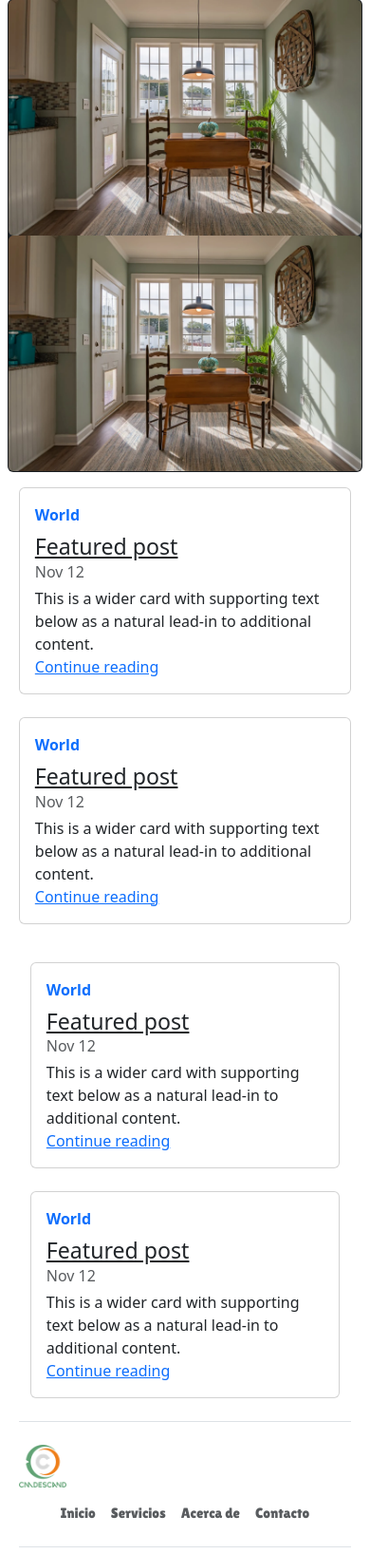
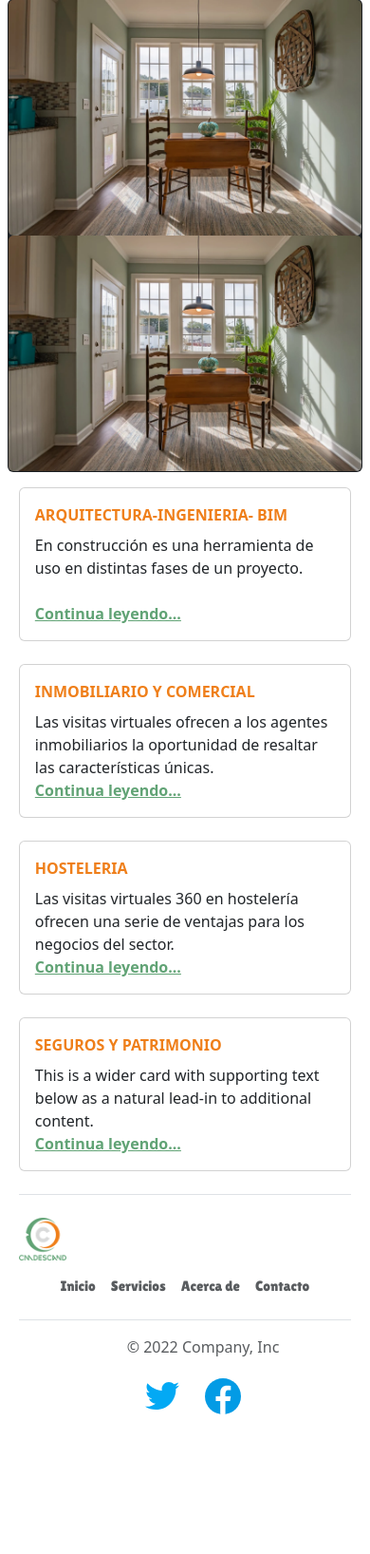
Before and after one commit to mariaroa/CMDESCAND, a PHP site: page /servicios/servicios in a window 390 px wide. Shown: the part 208-1844 px from the top of the page at 95% size. After the commit the page ends 1697 px from the top, so only its background shows below. Run offline with PHP 8.4, Linux system fonts and the light colour scheme.

Commit message:
cambios en seccion servicios

```diff
--- a/public/css/style.css
+++ b/public/css/style.css
@@ -7,6 +7,10 @@ a.nav-link {
 }
 a.nav-link:hover {
     color: #61a375;
+}
+.continua{
+  color: #61a375;
+  font-weight: bold;
 }
 .nav-pills {
     --bs-nav-pills-border-radius: var(--bs-border-radius);
@@ -55,6 +59,9 @@ a.nav-link:hover {
 }
 div.row-banner{
 --bs-gutter-x: 0;
+}
+.text-primary {
+  color: #ef7f1a!important;
 }
 /* Aquí puedes agregar los estilos específicos para pantallas de dispositivos móviles */
   @media screen and (max-width: 370px) and (max-width: 411px) {
--- a/views/servicios/index.php
+++ b/views/servicios/index.php
@@ -2,7 +2,6 @@
 require 'views/index/index.php';
 require 'views/header/index.php';
 ?>
-
 <div class="card bg-dark text-white">
     <div class="row row-banner">
         <div class="col-md-6">
@@ -16,69 +15,51 @@ require 'views/header/index.php';
         <div class="text-overlay">"Explora un mundo de posibilidades con nuestra realidad 360 y escáner de vanguardia."</div>
     </div>
 </div>
-<div class="container mt-3 container-servicios">
+<div class="container mt-3">
     <div class="row">
         <div class="col-lg-6">
             <div class="card flex-md-row mb-4 box-shadow h-md-250">
                 <div class="card-body d-flex flex-column align-items-start">
-                    <strong class="d-inline-block mb-2 text-primary">World</strong>
-                    <h3 class="mb-0">
-                        <a class="text-dark" href="#">Featured post</a>
-                    </h3>
-                    <div class="mb-1 text-muted">Nov 12</div>
-                    <p class="card-text mb-auto">This is a wider card with supporting text below as a natural lead-in to additional content.</p>
-                    <a href="#">Continue reading</a>
+                    <strong class="d-inline-block mb-2 text-primary">ARQUITECTURA-INGENIERIA- BIM</strong>
+                    <p class="card-text mb-auto">En construcción es una herramienta de uso en distintas fases de un proyecto.</p>
+                    <a class="continua"class="continua" href="#"><br>Continua leyendo...</a>
                 </div>
-                <img class="card-img-right flex-auto d-none d-md-block" data-src="holder.js/200x250?theme=thumb" alt="Thumbnail [200x250]" style="width: 360px; height: 240px;" src="<?php echo constant('URL') ?>public/images/cocina.jpg" data-holder-rendered="true">
+                <img class="card-img-right flex-auto d-none d-md-block" data-src="holder.js/200x250?theme=thumb" alt="Thumbnail [200x250]" style="width: 300px; height: auto;" src="<?php echo constant('URL') ?>public/images/cocina.jpg" data-holder-rendered="true">
             </div>
         </div>
         <div class="col-lg-6">
             <div class="card flex-md-row mb-4 box-shadow h-md-250">
-                <img class="card-img-left flex-auto d-none d-md-block" data-src="holder.js/200x250?theme=thumb" alt="Thumbnail [200x250]" style="width: 360px; height: 240px;" src="<?php echo constant('URL') ?>public/images/panoramica.jpg" data-holder-rendered="true">
+                <img class="card-img-left flex-auto d-none d-md-block" data-src="holder.js/200x250?theme=thumb" alt="Thumbnail [200x250]" style="width: 300px; height: auto;" src="<?php echo constant('URL') ?>public/images/casa_test.png" data-holder-rendered="true">
                 <div class="card-body d-flex flex-column align-items-start">
-                    <strong class="d-inline-block mb-2 text-primary">World</strong>
-                    <h3 class="mb-0">
-                        <a class="text-dark" href="#">Featured post</a>
-                    </h3>
-                    <div class="mb-1 text-muted">Nov 12</div>
-                    <p class="card-text mb-auto">This is a wider card with supporting text below as a natural lead-in to additional content.</p>
-                    <a href="#">Continue reading</a>
+                    <strong class="d-inline-block mb-2 text-primary">INMOBILIARIO Y COMERCIAL</strong>
+                    <p class="card-text mb-auto">Las visitas virtuales ofrecen a los agentes inmobiliarios la oportunidad de resaltar las características únicas.</p>
+                    <a class="continua"href="#">Continua leyendo...</a>
                 </div>
             </div>
         </div>
     </div>
-    <div class="container mt-3">
-        <div class="row">
+    <div class="row">
             <div class="col-lg-6">
                 <div class="card flex-md-row mb-4 box-shadow h-md-250">
                     <div class="card-body d-flex flex-column align-items-start">
-                        <strong class="d-inline-block mb-2 text-primary">World</strong>
-                        <h3 class="mb-0">
-                            <a class="text-dark" href="#">Featured post</a>
-                        </h3>
-                        <div class="mb-1 text-muted">Nov 12</div>
-                        <p class="card-text mb-auto">This is a wider card with supporting text below as a natural lead-in to additional content.</p>
-                        <a href="#">Continue reading</a>
+                        <strong class="d-inline-block mb-2 text-primary">HOSTELERIA</strong>
+                        <p class="card-text mb-auto">Las visitas virtuales 360 en hostelería ofrecen una serie de ventajas para los negocios del sector.</p>
+                        <a class="continua"href="#">Continua leyendo...</a>
                     </div>
-                    <img class="card-img-right flex-auto d-none d-md-block" data-src="holder.js/200x250?theme=thumb" alt="Thumbnail [200x250]" style="width: 360px; height: 240px;" src="<?php echo constant('URL') ?>public/images/cocina.jpg" data-holder-rendered="true">
+                    <img class="card-img-right flex-auto d-none d-md-block" data-src="holder.js/200x250?theme=thumb" alt="Thumbnail [200x250]" style="width: 300px; height: auto;" src="<?php echo constant('URL') ?>public/images/cocina.jpg" data-holder-rendered="true">
                 </div>
             </div>
             <div class="col-lg-6">
                 <div class="card flex-md-row mb-4 box-shadow h-md-250">
-                    <img class="card-img-left flex-auto d-none d-md-block" data-src="holder.js/200x250?theme=thumb" alt="Thumbnail [200x250]" style="width: 360px; height: 240px;" src="<?php echo constant('URL') ?>public/images/panoramica.jpg" data-holder-rendered="true">
+                    <img class="card-img-left flex-auto d-none d-md-block" data-src="holder.js/200x250?theme=thumb" alt="Thumbnail [200x250]" style="width: 300px; height: auto;" src="<?php echo constant('URL') ?>public/images/patrimonio_test.png" data-holder-rendered="true">
                     <div class="card-body d-flex flex-column align-items-start">
-                        <strong class="d-inline-block mb-2 text-primary">World</strong>
-                        <h3 class="mb-0">
-                            <a class="text-dark" href="#">Featured post</a>
-                        </h3>
-                        <div class="mb-1 text-muted">Nov 12</div>
+                        <strong class="d-inline-block mb-2 text-primary">SEGUROS Y PATRIMONIO</strong>
                         <p class="card-text mb-auto">This is a wider card with supporting text below as a natural lead-in to additional content.</p>
-                        <a href="#">Continue reading</a>
+                        <a class="continua"href="#">Continua leyendo...</a>
                     </div>
                 </div>
             </div>
         </div>
-    </div>
 </div>
 <?php
 require 'views/footer/index.php';
```
Also changed, not shown: public/images/casa_test.png (added), public/images/patrimonio_test.png (added), public/images/servicios_final_opaco.jpg (added).
